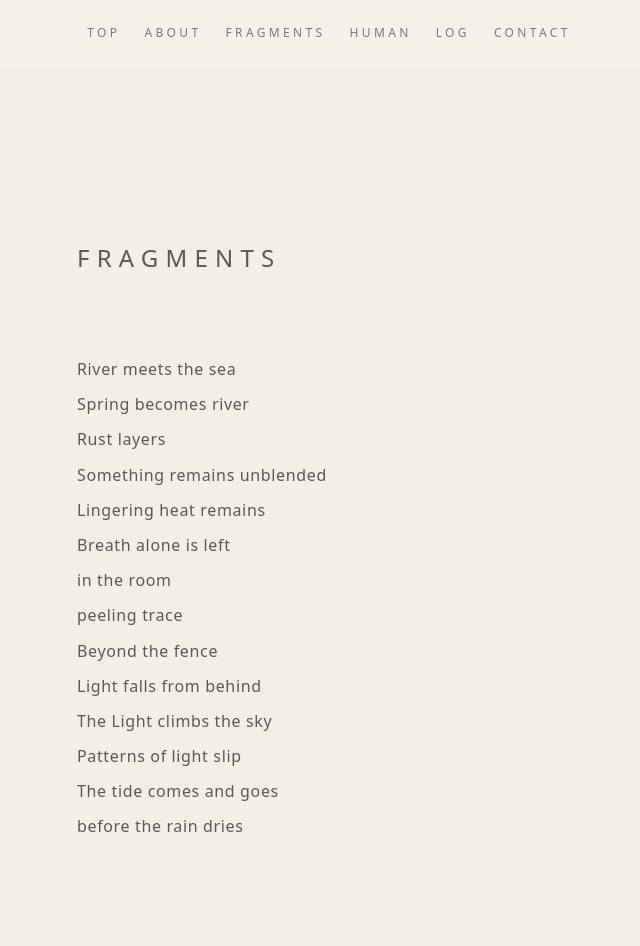
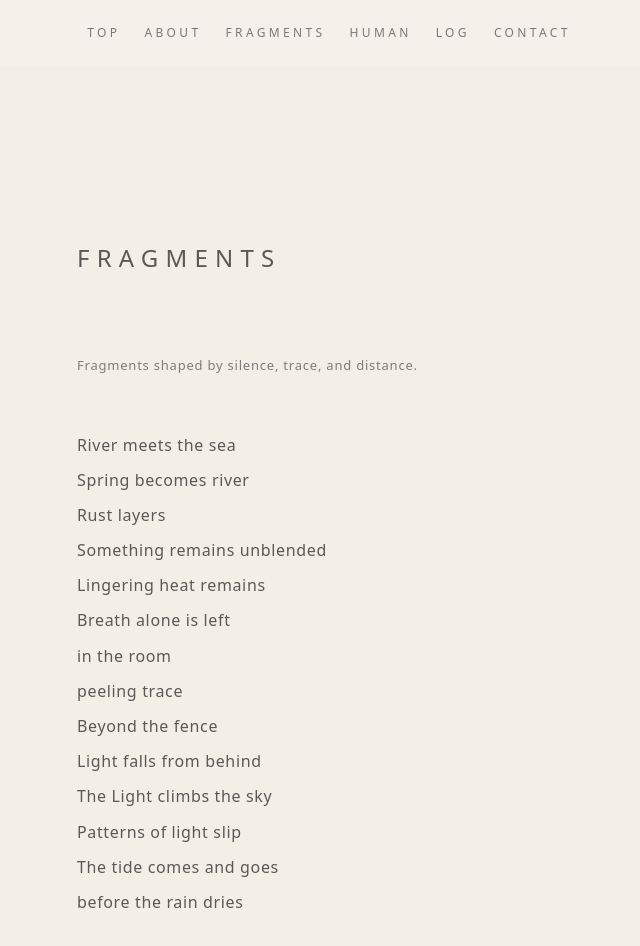
Before and after one commit to rogue-studio/inward, a Next.js app: page /fragments in a window 1280 px wide. Shown: the top 946 px of the page, without its empty margins (311-951 px from the left). Built offline with nearby package versions, Linux system fonts and the light colour scheme.

Commit message:
page.tsx を更新

```diff
--- a/app/fragments/page.tsx
+++ b/app/fragments/page.tsx
@@ -10,6 +10,9 @@ export default function FragmentsPage() {
         <h1 className="mb-20 text-[24px] tracking-[0.3em] opacity-70">
           FRAGMENTS
         </h1>
+<p className="mb-14 text-[13px] tracking-[0.06em] text-[#161616]/52">
+  Fragments shaped by silence, trace, and distance.
+</p>
 
         <ul className="space-y-2">
           {sorted.map((fragment) => (
```
